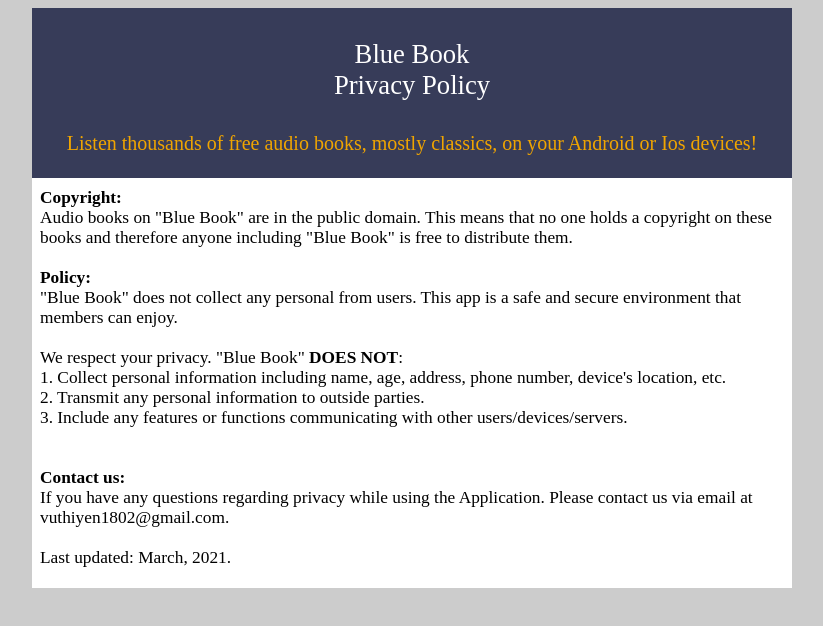
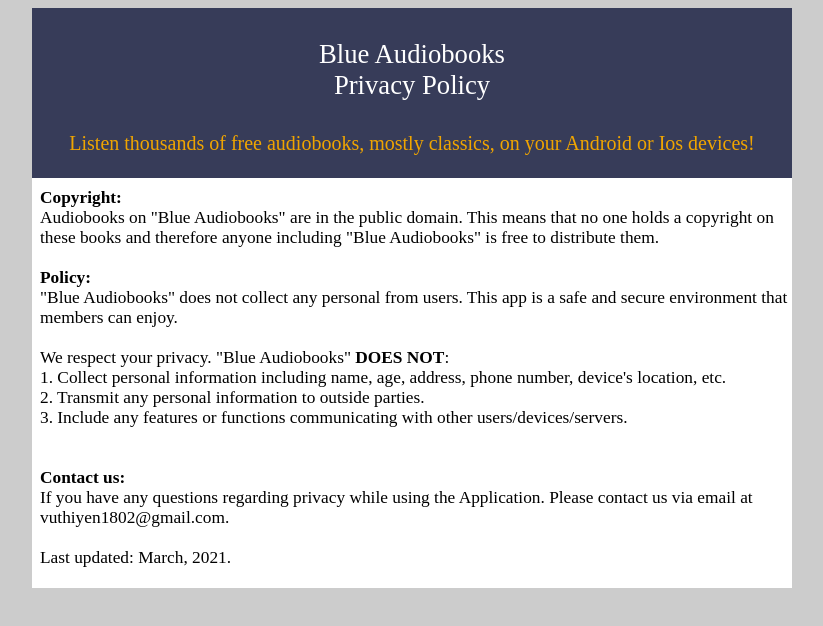
Before and after one commit to thuiquethd/thuiquethd.github.io, a plain HTML site: page policy/blueBook Policy.html in a window 1280 px wide. Shown: the whole page, without its empty margins (228-1051 px from the left). Drawn offline with Linux system fonts and the light colour scheme.

Commit message:
Update blueBook Policy.html

```diff
--- a/policy/blueBook Policy.html
+++ b/policy/blueBook Policy.html
@@ -1,5 +1,5 @@
 <html>
-<title>Newest Manga Reader - Privacy Policy</title>
+<title>Blue Audiobooks - Privacy Policy</title>
 
 <style>
 .center-div
@@ -20,19 +20,19 @@
 	<div class="center-div">
 		<div style="text-align:center;color:#ffffff; background:#373c59;font-size:20pt">
 			<br>
-			Blue Book<br>
+			Blue Audiobooks<br>
 			Privacy Policy<br>
 			<br>
 		</div>
 		<div style="text-align:center;color:#f0a500; background:#373c59;font-size:15pt">
-			Listen thousands of free audio books, mostly classics, on your Android or Ios devices!<br><br>
+			Listen thousands of free audiobooks, mostly classics, on your Android or Ios devices!<br><br>
 		</div>
 		<div style="background:#ffffff;margin-left:8px;margin-top:10px;margin-bottom:10px;">
 			 <b>Copyright:</b><br>
-			 Audio books on "Blue Book" are in the public domain. This means that no one holds a copyright on these books and therefore anyone including "Blue Book" is free to distribute them.<br><br>
+			 Audiobooks on "Blue Audiobooks" are in the public domain. This means that no one holds a copyright on these books and therefore anyone including "Blue Audiobooks" is free to distribute them.<br><br>
 			<b>Policy:</b><br>
-			"Blue Book" does not collect any personal from users. This app is a safe and secure environment that members can enjoy. <br><br>
-            We respect your privacy. "Blue Book" <b>DOES NOT</b>:<br>
+			"Blue Audiobooks" does not collect any personal from users. This app is a safe and secure environment that members can enjoy. <br><br>
+            We respect your privacy. "Blue Audiobooks" <b>DOES NOT</b>:<br>
                 1. Collect personal information including name, age, address, phone number, device's location, etc.<br>
                 2. Transmit any personal information to outside parties.<br>
                 3. Include any features or functions communicating with other users/devices/servers.<br>
```
